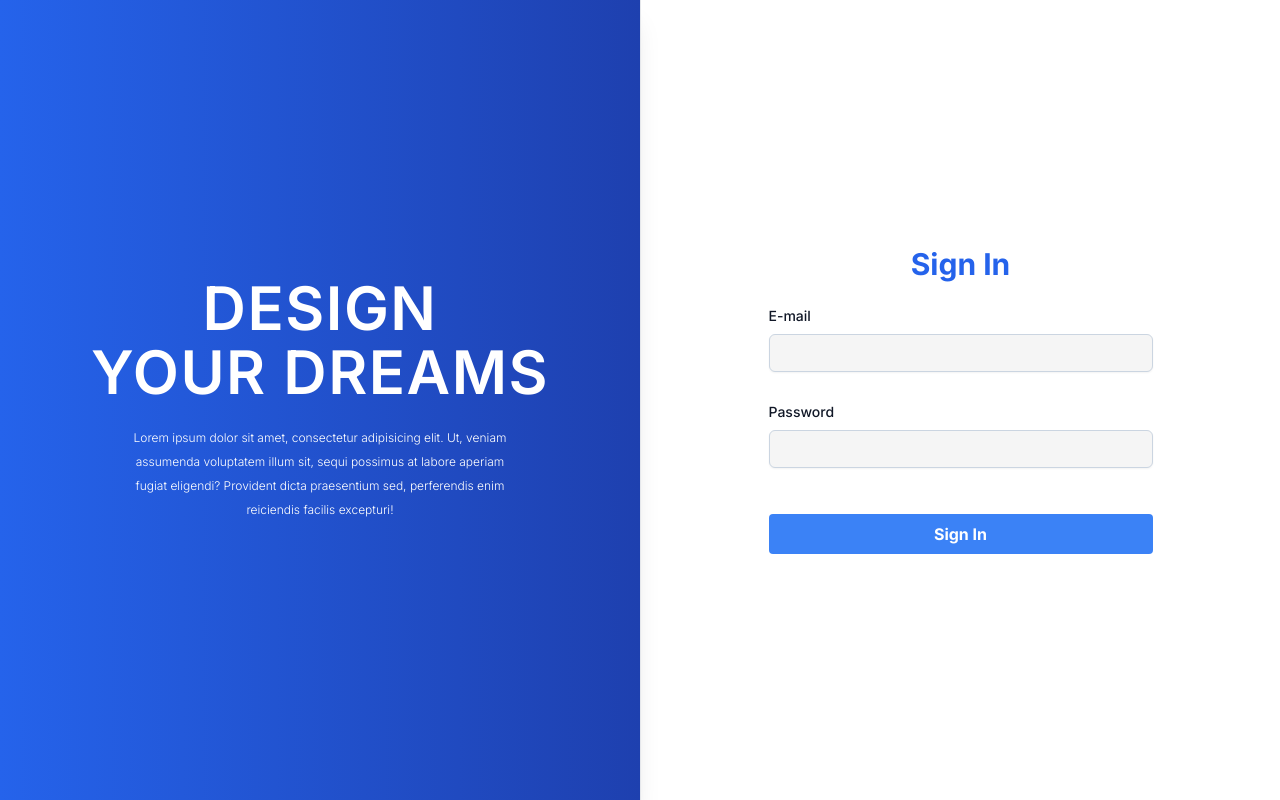
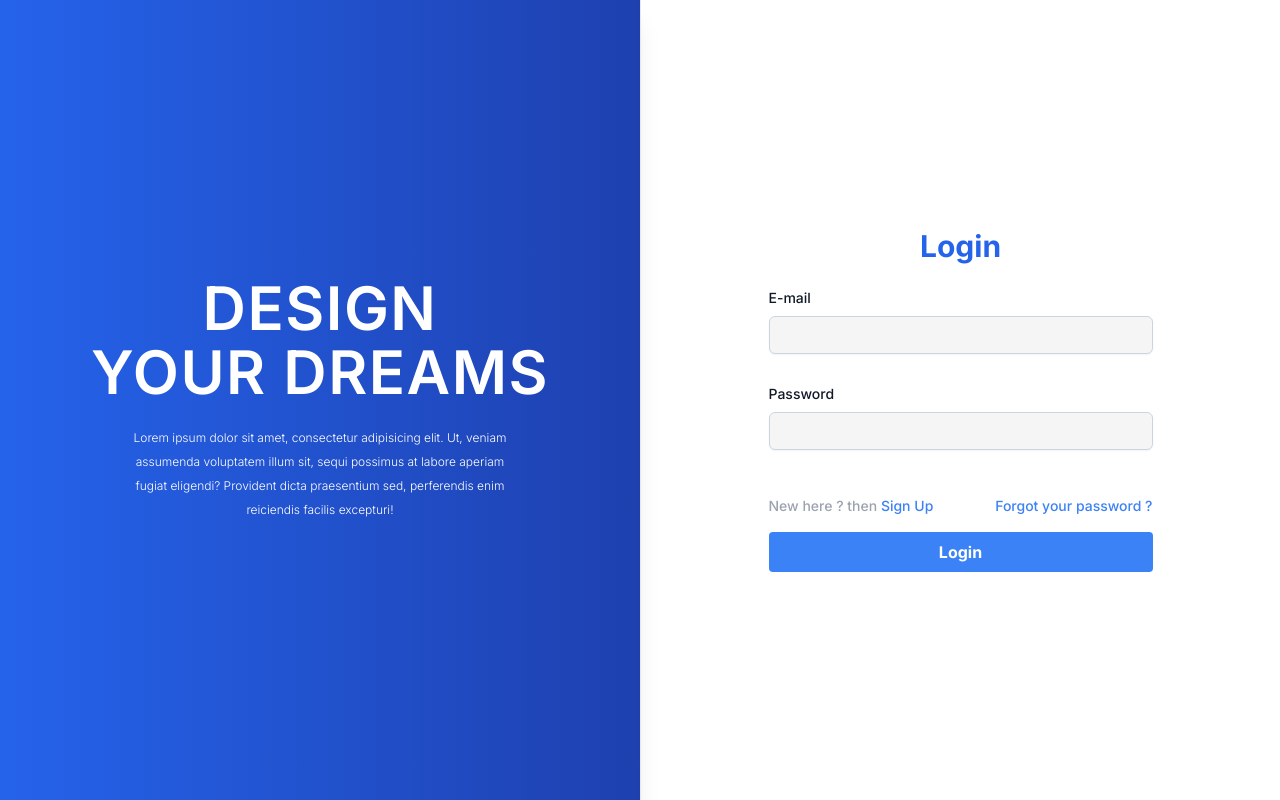
Before and after one commit to gokul-369/NEXT-stack, a Next.js app: page /login in a window 1280 px wide. Built offline with nearby package versions, Linux system fonts and the light colour scheme.

Commit message:
minor fixes

```diff
--- a/src/app/components/InputField.tsx
+++ b/src/app/components/InputField.tsx
@@ -29,8 +29,6 @@ function InputField({
   errors: FieldErrors<FieldValues>;
   control: Control<FieldValues, any>;
 }) {
-  console.log(errors);
-
   return (
     <Controller
       name={inputName}
--- a/src/app/layout.tsx
+++ b/src/app/layout.tsx
@@ -10,11 +10,15 @@ export const metadata: Metadata = {
 };
 
 export default function RootLayout({
-  children,}: {
+  children,
+}: {
   children: React.ReactNode;
 }) {
   return (
     <html lang="en">
+      <head>
+        <meta name="viewport" content="width=device-width, user-scalable=no" />
+      </head>
       <body className={inter.className}>{children}</body>
     </html>
   );
--- a/src/app/login/page.tsx
+++ b/src/app/login/page.tsx
@@ -10,6 +10,7 @@ import InputField from "../components/InputField";
 import LoadingButton from "../components/LoadingButton";
 import { emailConfig, passwordConfig } from "@/helpers/settings";
 import CustomToast from "../components/CustomToast";
+import Link from "next/link";
 
 export default function LoginPage() {
   const [load, setLoad] = useState(false);
@@ -64,7 +65,7 @@ export default function LoginPage() {
       <Toaster toastOptions={{ duration: Infinity }} />
       <LandingWrapper>
         <div className="h-screen px-14 flex items-center flex-col justify-center">
-          <p className="text-3xl text-blue-600 font-bold">Sign In</p>
+          <p className="text-3xl text-blue-600 font-bold">Login</p>
           <form
             className=" w-96 mt-6"
             noValidate
@@ -86,10 +87,28 @@ export default function LoginPage() {
               inputConfig={passwordConfig}
               control={control}
             />
+            <div className="text-gray-400 flex justify-between font-medium mt-4 w-full  text-sm">
+              <span>
+                New here ? then{" "}
+                <Link
+                  href="/signup"
+                  className="text-blue-500 hover:text-blue-700 "
+                >
+                  Sign Up
+                </Link>
+              </span>
+
+              <Link
+                href="/forgotpassword"
+                className="text-blue-500 hover:text-blue-700"
+              >
+                Forgot your password ?
+              </Link>
+            </div>
             <LoadingButton
               load={load}
               buttonClassName="bg-blue-500 hover:bg-blue-700 text-white font-bold  mt-4"
-              buttonText="Sign In"
+              buttonText="Login"
             />
           </form>
         </div>
--- a/src/app/signup/page.tsx
+++ b/src/app/signup/page.tsx
@@ -14,6 +14,7 @@ import {
   userNameConfig,
   passwordConfig,
 } from "@/helpers/settings";
+import Link from "next/link";
 
 export default function SignUpPage() {
   const [load, setLoad] = useState(false);
@@ -68,7 +69,7 @@ export default function SignUpPage() {
       <Toaster toastOptions={{ duration: Infinity }} />
       <LandingWrapper>
         <div className="h-screen px-14 flex items-center flex-col justify-center">
-          <p className="text-3xl text-blue-600 font-bold">Regsiter New User</p>
+          <p className="text-3xl text-blue-600 font-bold">Sign Up</p>
           <form
             className=" w-96 mt-6"
             noValidate
@@ -103,6 +104,15 @@ export default function SignUpPage() {
               buttonClassName="bg-blue-500 hover:bg-blue-700 text-white font-bold  mt-4"
               buttonText="Sign Up"
             />
+            <div className="text-gray-400 text-center font-medium text-sm mt-3 w-full">
+              <span>Already registered ? then </span>
+              <Link
+                href="/login"
+                className="text-blue-500 hover:text-blue-700 "
+              >
+                Login
+              </Link>
+            </div>
           </form>
         </div>
       </LandingWrapper>
```
Also changed, not shown: src/app/globals.css (+0 -10 lines).
